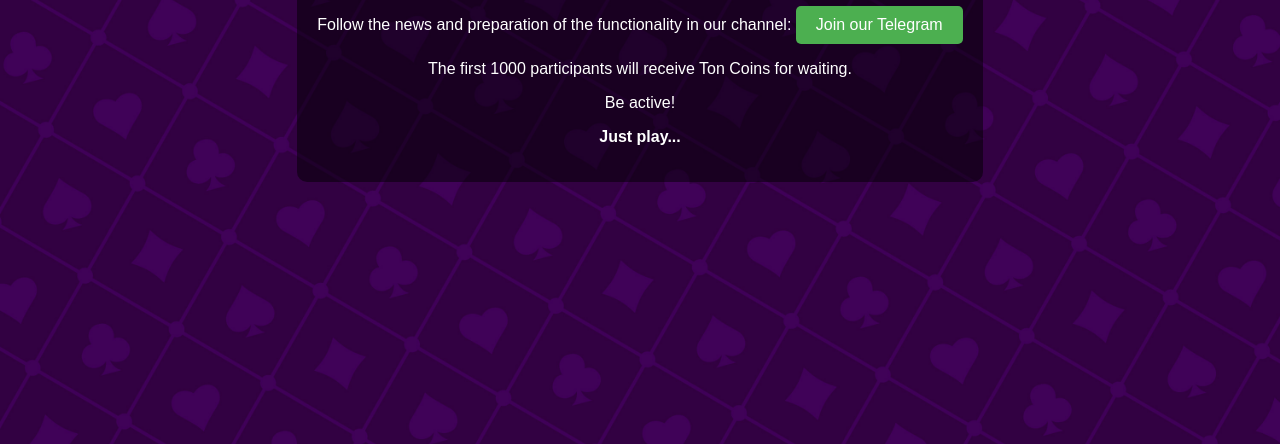
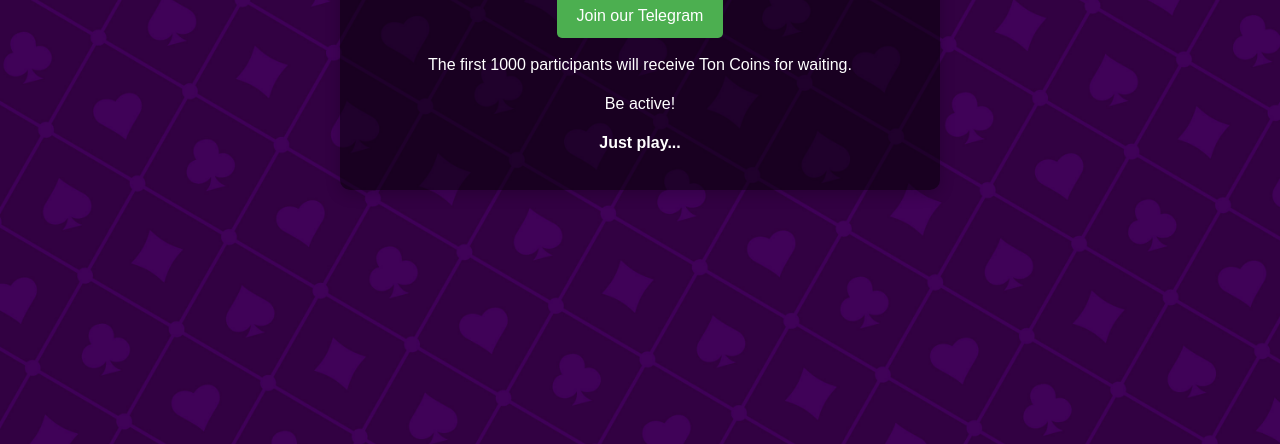
Before and after one commit to LuckyEmojiGames/introluckyemoji, a plain HTML site: page index.html in a window 1280 px wide. Shown: the part 356-800 px from the top of the page. Drawn offline with Linux system fonts and the light colour scheme.

Commit message:
Update styles.css

```diff
--- a/styles.css
+++ b/styles.css
@@ -1,10 +1,17 @@
+/* Сброс стилей для кроссбраузерной совместимости */
+* {
+    margin: 0;
+    padding: 0;
+    box-sizing: border-box;
+}
+
 /* Устанавливаем фон для всей страницы */
 body {
     background-image: url('fon.jpeg'); /* Замените 'background.jpg' на путь к вашему изображению */
     background-size: cover;
     background-position: center;
     margin: 0;
-    font-family: Arial, sans-serif;
+    font-family: Arial, sans-serif, 'Segoe UI', Tahoma, Geneva, Verdana, sans-serif; /* Несколько шрифтов для поддержки разных ОС */
     color: #fff;
     text-align: center;
     height: 100vh;
@@ -13,11 +20,34 @@ body {
     align-items: center;
 }
 
-/* Стили для контейнера */
+/* Обеспечиваем поддержку старых версий браузеров для flexbox */
 .container {
     background-color: rgba(0, 0, 0, 0.5); /* Прозрачный черный фон для контента */
     padding: 20px;
     border-radius: 10px;
+    display: -webkit-box;      /* Для поддержки старых версий iOS */
+    display: -ms-flexbox;      /* Для поддержки IE 10 */
+    display: flex;             /* Современный flexbox */
+    -webkit-box-orient: vertical;
+    -webkit-box-direction: normal;
+    -ms-flex-direction: column;
+    flex-direction: column;
+    width: 90%;                /* Адаптивная ширина контейнера */
+    max-width: 600px;          /* Ограничение максимальной ширины */
+    box-shadow: 0px 4px 15px rgba(0, 0, 0, 0.2); /* Добавим тень для улучшения видимости */
+}
+
+/* Стили для заголовков и текста */
+h1 {
+    font-size: 2em;
+    margin-bottom: 15px;
+}
+
+/* Стили для параграфов */
+p {
+    font-size: 1em;
+    line-height: 1.5;
+    margin-bottom: 15px;
 }
 
 /* Стили для кнопки */
@@ -29,6 +59,8 @@ body {
     text-decoration: none;
     border-radius: 5px;
     transition: background-color 0.3s ease;
+    font-size: 1em;
+    -webkit-tap-highlight-color: transparent; /* Отключение выделения при нажатии на мобильных устройствах */
 }
 
 /* Цвет кнопки при наведении */
@@ -40,3 +72,22 @@ body {
 .button:active {
     background-color: #3e8e41;
 }
+
+/* Адаптивность для маленьких экранов */
+@media (max-width: 600px) {
+    h1 {
+        font-size: 1.5em;
+    }
+
+    .button {
+        font-size: 0.9em;
+        padding: 8px 16px;
+    }
+}
+
+/* Поддержка Retina экранов для фона */
+@media (-webkit-min-device-pixel-ratio: 2), (min-resolution: 192dpi) {
+    body {
+        background-image: url('fon.jpeg'); /* Замените 'background@2x.jpg' на изображение высокого разрешения */
+    }
+}
```
